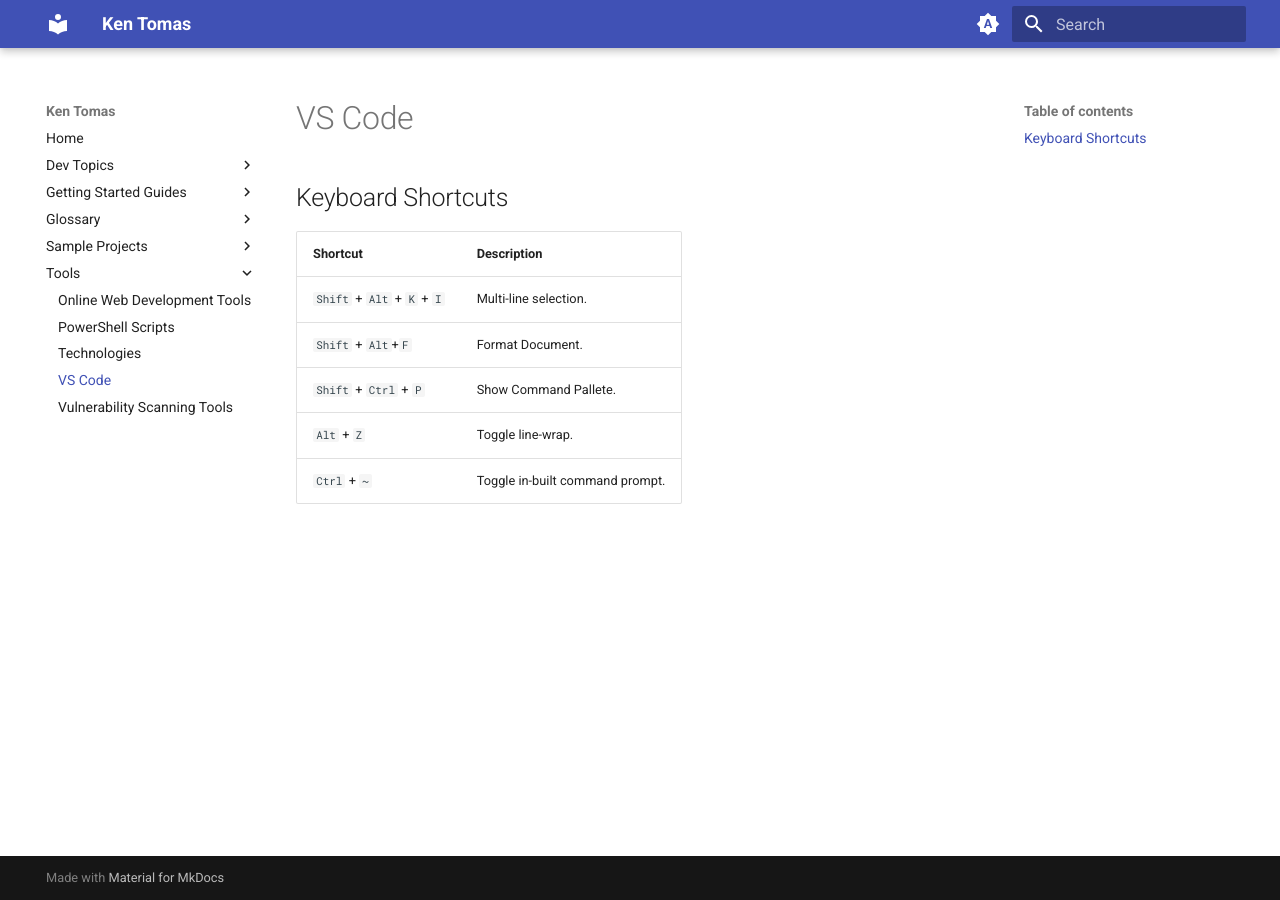
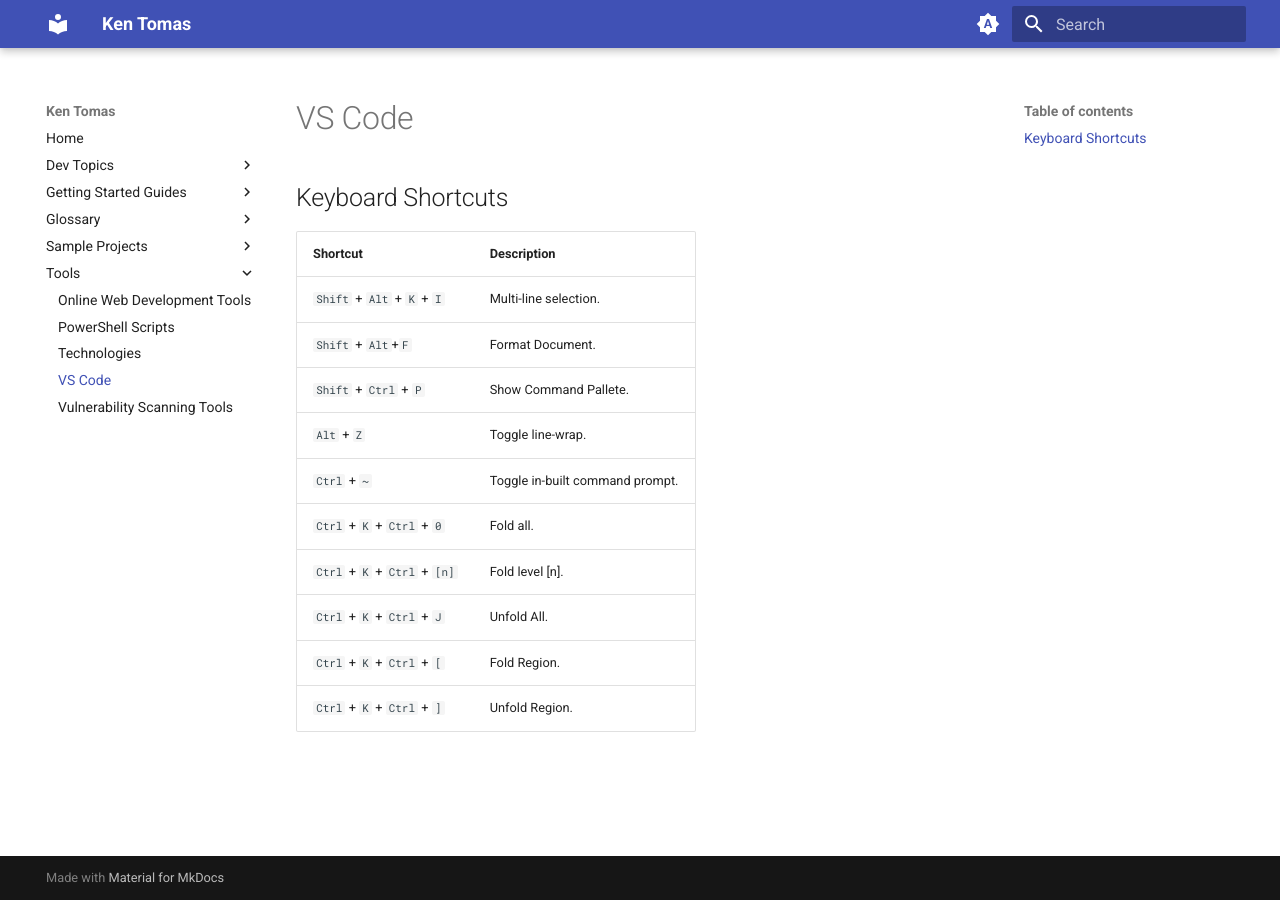
Before and after one commit to kentomas/kentomas.github.io, an MkDocs documentation site: the page built from docs/Tools/VSCode.md, in a window 1280 px wide. Built offline with MkDocs 1.6.1 and Material for MkDocs 9.7.7, drawn with Linux system fonts in a browser that asks for light colours.

Commit message:
- Added folding regions shortcuts.

```diff
--- a/docs/Tools/VSCode.md
+++ b/docs/Tools/VSCode.md
@@ -2,10 +2,15 @@
 
 ## Keyboard Shortcuts
 
-| Shortcut                    | Description                     |
-| --------------------------- | ------------------------------- |
-| `Shift` + `Alt` + `K` + `I` | Multi-line selection.           |
-| `Shift` + `Alt`+`F`         | Format Document.                |
-| `Shift` + `Ctrl` + `P`      | Show Command Pallete.           |
-| `Alt` + `Z`                 | Toggle line-wrap.               |
-| `Ctrl` + `~`                | Toggle in-built command prompt. |
+| Shortcut                      | Description                     |
+| ----------------------------- | ------------------------------- |
+| `Shift` + `Alt` + `K` + `I`   | Multi-line selection.           |
+| `Shift` + `Alt`+`F`           | Format Document.                |
+| `Shift` + `Ctrl` + `P`        | Show Command Pallete.           |
+| `Alt` + `Z`                   | Toggle line-wrap.               |
+| `Ctrl` + `~`                  | Toggle in-built command prompt. |
+| `Ctrl` + `K` + `Ctrl` + `0`   | Fold all.                       |
+| `Ctrl` + `K` + `Ctrl` + `[n]` | Fold level [n].                 |
+| `Ctrl` + `K` + `Ctrl` + `J`   | Unfold All.                     |
+| `Ctrl` + `K` + `Ctrl` + `[`   | Fold Region.                    |
+| `Ctrl` + `K` + `Ctrl` + `]`   | Unfold Region.                  |
```
